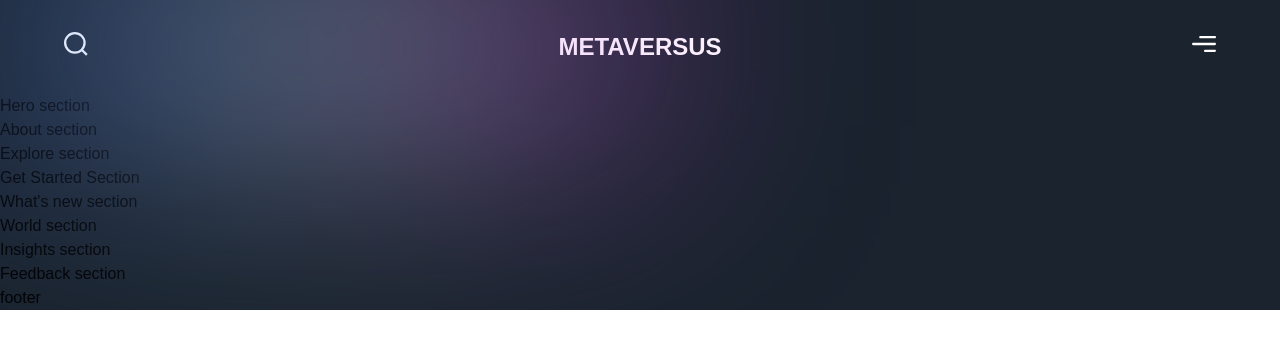
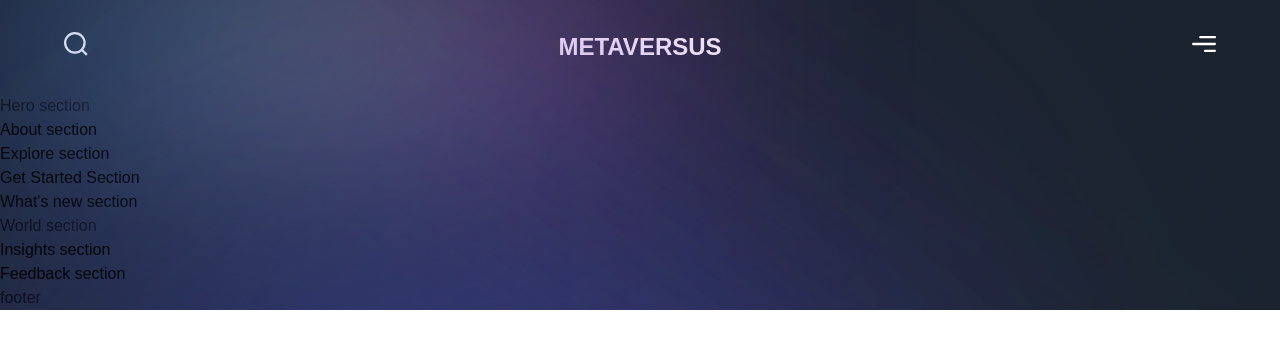
Before and after one commit to the-bipu/metaverse-nextjs, a Next.js app: page / in a window 1280 px wide. Shown: the top 348 px of the page. Built offline with nearby package versions, Linux system fonts and the light colour scheme; a web font is replaced by a local one.

Commit message:
Update page.js
Added gradients in between pages

```diff
--- a/app/page.js
+++ b/app/page.js
@@ -3,16 +3,32 @@
 
 const Page = () => (
   <div className='bg-primary-black overflow-hidden'>
+
     <Navbar />
     <Hero />
+
+    <div className='relative'>
       <About />
+        <div className='gradient-03 z-0'/>
       <Explore />
+    </div>
+
+    <div className='relative'>
       <GetStarted />
+        <div className='gradient-04 z-0'/>
       <WhatsNew />
+    </div>
+
     <World />
+
+    <div className='relative'>
       <Insights />
+        <div className='gradient-04 z-0'/>
       <Feedback />
+    </div>
+
     <Footer />
+
   </div>
 );
 
```
Lines whose indentation alone changed are shown as unchanged.
